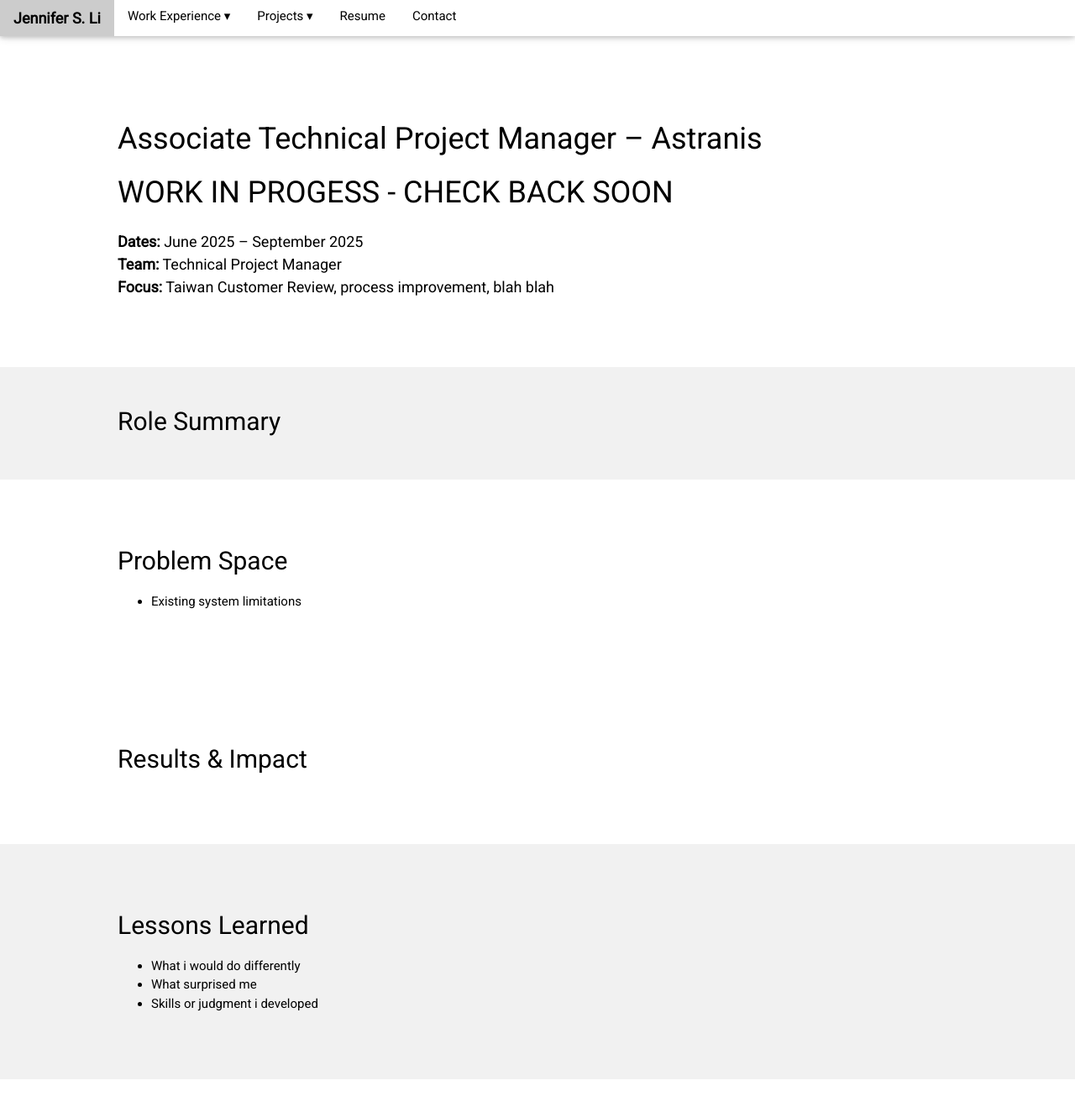
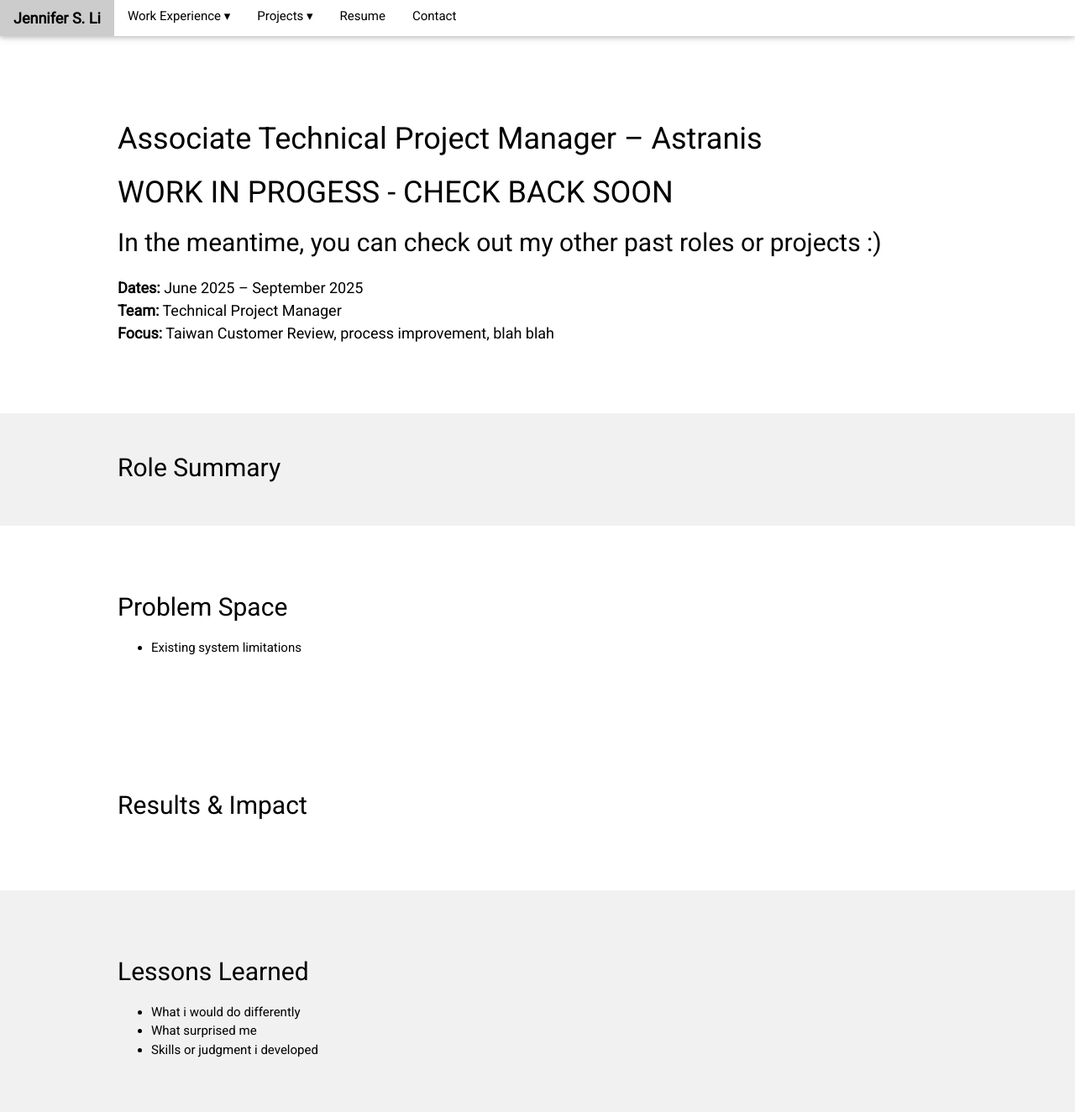
Before and after one commit to jsli905/jsli905.github.io, a Jekyll site: the page experience/astranis.html, which Jekyll copies as it is, in a window 1280 px wide and 1340 px high. Shown: the top 1324 px of the window at 84% size. Built offline with Jekyll 4.4.1, drawn with Linux system fonts in a browser that asks for light colours; comment, search, counter and statistics services are not loaded.

Commit message:
Update astranis.html

```diff
--- a/experience/astranis.html
+++ b/experience/astranis.html
@@ -196,6 +196,7 @@
   <div class="max-width">
     <h1>Associate Technical Project Manager – Astranis</h1>
     <h1>WORK IN PROGESS - CHECK BACK SOON</h1>
+    <h2>In the meantime, you can check out my other past roles or projects :)</h2>
     <p class="w3-large">
       <b>Dates:</b> June 2025 – September 2025<br>
       <b>Team:</b> Technical Project Manager<br>
```
